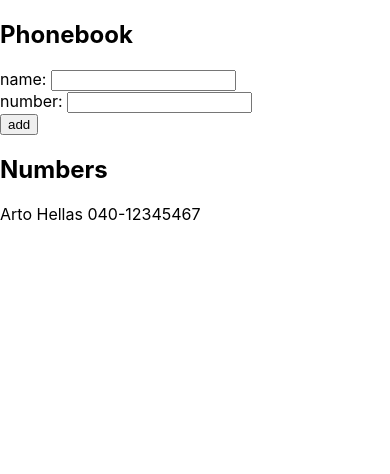
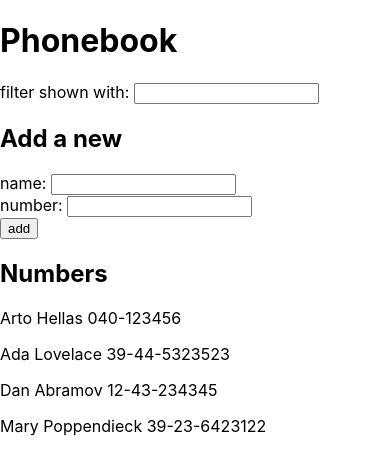
Before and after one commit to igMike-V/fullstackopen, a React (Create React App) app in the folder part2/phonebook/: page / in a window 390 px wide. Shown: the top 474 px of the page. Built offline with nearby package versions, Linux system fonts and the light colour scheme.

Commit message:
2_9 The Phonebook step4

```diff
--- a/part2/phonebook/src/App.js
+++ b/part2/phonebook/src/App.js
@@ -1,26 +1,37 @@
 import { useState } from 'react'
 
-const Numbers = ({persons}) => persons.map(person => <Person key={person.name} person={person} />)
+//const Numbers = ({persons}) => persons.map(person => <Person key={person.name} person={person} />)
+
+const Numbers = ({persons, pfilter}) => {
+  if(pfilter){
+    let personsFiltered = persons.filter(p => p.name.toLowerCase().includes(pfilter.toLowerCase()))
+    if(personsFiltered.length > 0){
+      return(<>{personsFiltered.map(person => <Person key={person.name} person={person} />)}</>)
+    } else {
+      return(<>Sorry that filter returned no results.</>)
+    }
+  } else {
+    return (<>{persons.map(person => <Person key={person.name} person={person} />)} </>)
+  }
+}
+
 
 const Person = ({person}) => <p>{person.name} {person.number}</p>
 
 const App = () => {
   const [persons, setPersons] = useState([
-    {
-      name: 'Arto Hellas',
-      number: '040-12345467'
-    }
+    { name: 'Arto Hellas', number: '040-123456', id: 1 },
+    { name: 'Ada Lovelace', number: '39-44-5323523', id: 2 },
+    { name: 'Dan Abramov', number: '12-43-234345', id: 3 },
+    { name: 'Mary Poppendieck', number: '39-23-6423122', id: 4 }
   ])
   const [newName, setNewName] = useState('')
   const [newNumber, setNewNumber] = useState('')
+  const [filter, setFilter] = useState('')
 
-  const handleNameChange = (event) => {
-    setNewName(event.target.value)
-  }
-
-  const handleNumberChange = (event) => {
-    setNewNumber(event.target.value)
-  }
+  const handleNameChange = (event) => setNewName(event.target.value)
+  const handleNumberChange = (event) => setNewNumber(event.target.value)
+  const handleFilter = (event) => setFilter(event.target.value)
 
   const addNumber = (event) => {
     event.preventDefault()
@@ -32,6 +43,7 @@ const App = () => {
       setPersons(persons.concat(numObject))
       setNewName('')
       setNewNumber('')
+      setFilter('')
     } else {
       alert(`${newName} is already added to phonebook`)
     }
@@ -39,7 +51,9 @@ const App = () => {
 
   return (
     <div>
-      <h2>Phonebook</h2>
+      <h1>Phonebook</h1>
+      filter shown with: <input value={filter} onChange={handleFilter} />
+      <h2>Add a new</h2>
       <form onSubmit={addNumber}>
         <div>
           name: <input value={newName} onChange={handleNameChange} />
@@ -51,7 +65,7 @@ const App = () => {
         </div>
       </form>
       <h2>Numbers</h2>
-      <Numbers persons={persons} />
+      <Numbers persons={persons} pfilter={filter} />
     </div>
 
   )
```
